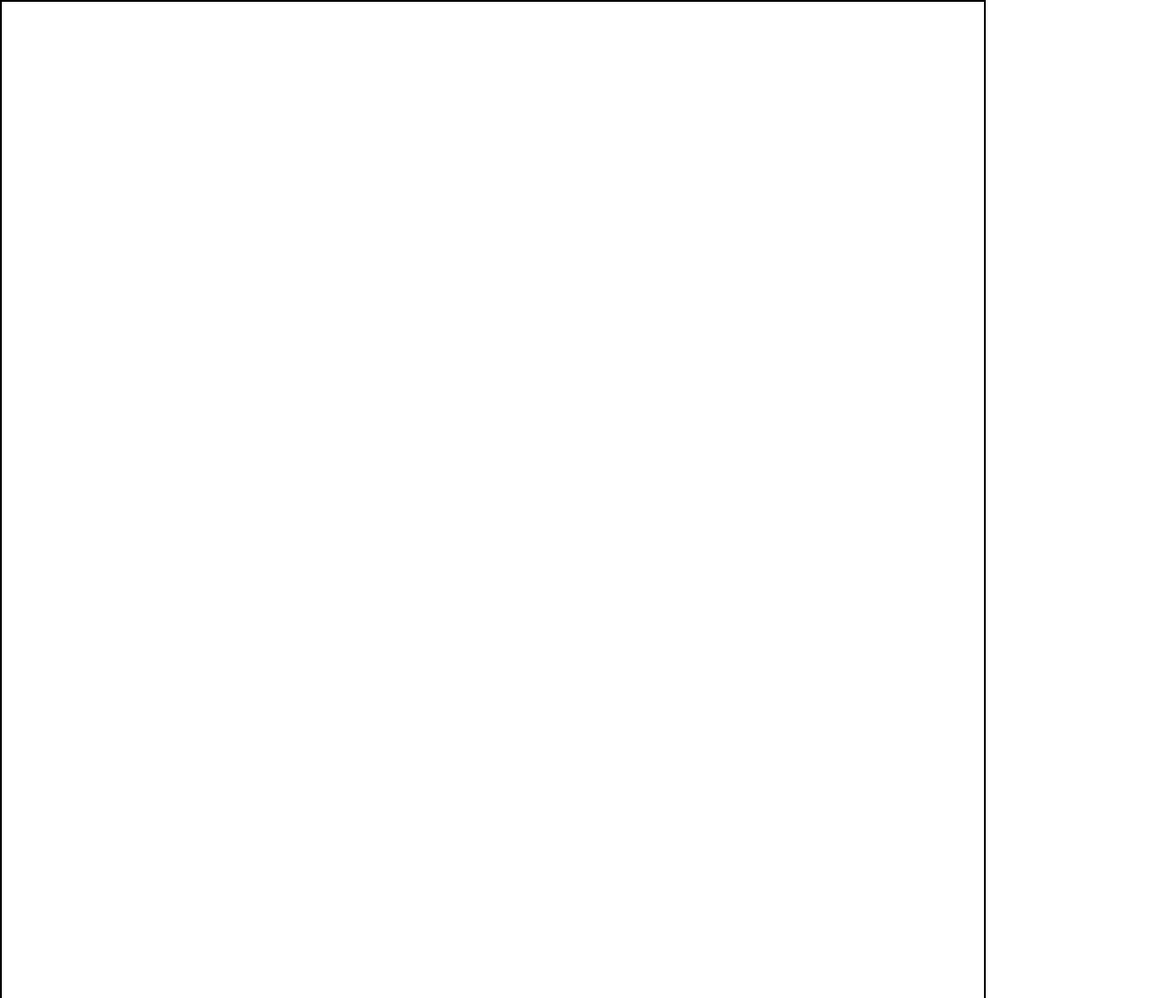
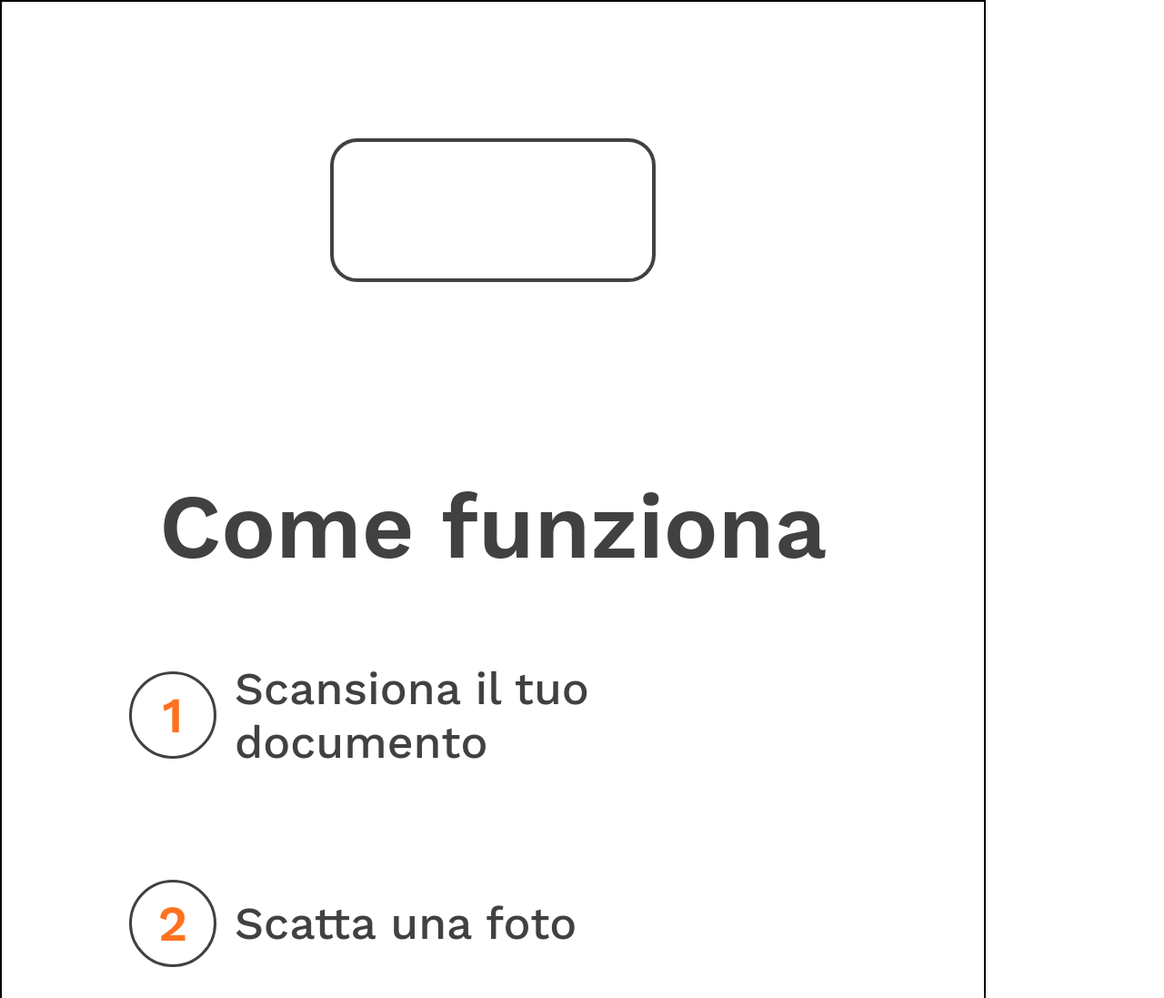
Before and after one commit to LorenzoArcidiacono/demo_uptek, a plain HTML site: page app/index.html in a window 1280 px wide. Shown: the top 1097 px of the page at 91% size. Drawn offline with nearby package versions, Linux system fonts and the light colour scheme.

Commit message:
first release page 2

```diff
--- a/app/index.html
+++ b/app/index.html
@@ -14,7 +14,7 @@
 
 <body>
     <div class="index-layout">
-        <div class="page-1  hidden">
+        <div class="page-1 hidden">
             <h1>Benvenuto!</h1>
             <p>Seleziona la lingua e procedi per iniziare il check in</p>
 
@@ -36,7 +36,23 @@
             <button class="large-circle-button"><span class="material-symbols-outlined">chevron_right</span></button>
         </div>
         <div class="page-2">
-
+            <div class="logo"></div>
+            <h1>Come funziona</h1>
+            <div class="list">
+                <div class="list-element">
+                    <div class="circle-div"><p>1</p></div>
+                    <p class="text">Scansiona il tuo documento</p>
+                </div>
+                <div class="list-element">
+                    <div class="circle-div"><p>2</p></div>
+                    <p class="text">Scatta una foto</p>
+                </div>
+                <div class="list-element">
+                    <div class="circle-div"><p>3</p></div>
+                    <p class="text">Stampa il tuo ticket</p>
+                </div>
+            </div>
+            <button class="large-circle-button"><span class="material-symbols-outlined">chevron_right</span></button>
         </div>
     </div>
     <script src="../js/index.js"></script>
--- a/style/scss/_components.scss
+++ b/style/scss/_components.scss
@@ -1,4 +1,11 @@
 @use "base" as *;
+
+/* --- BASE ELEMENTS --- */
+
+h1 {
+    margin: 0;
+    padding: 0;
+}
 
 /* --- BUTTONS --- */
 
@@ -12,7 +19,7 @@
     border: 10px solid $orange;
     background-color: transparent;
     display: flex;
-    justify-content:center;
+    justify-content: center;
     align-items: center;
 
     .circle-button {
@@ -30,7 +37,7 @@
     @extend .circle-button;
     @include circle(170px);
 
-    span{
+    span {
         position: relative;
         transform: scale(6);
     }
@@ -186,3 +193,40 @@
         }
     }
 }
+
+/* --- LIST --- */
+.list{
+    width: 800px;
+    display: flex;
+    flex-direction: column;
+    justify-content: center;
+    align-items: center;
+    gap: 40px;
+
+    .list-element{
+        width: 100%;
+        display: flex;
+        justify-content: flex-start;
+        align-items: center;
+        gap: 20px;
+
+        .circle-div{
+            @include circle(90px);
+            border: 3px solid $dark-gray;
+            display: flex;
+            justify-content: center;
+            align-items: center;
+
+            p{
+                color: $orange;
+                @include font-dimension(600,55px);
+                padding:0;
+                margin: 0;
+            }
+        }
+
+        .text{
+            @include font-dimension(500,50px)
+        }
+    }
+}
--- a/style/scss/_layout.scss
+++ b/style/scss/_layout.scss
@@ -10,28 +10,27 @@ body{
 
 }
 
-.base-layout{
+.flex-layout{
     width: 1080px;
     height: 1920px;
     background-size: cover;
     background-repeat:no-repeat;
     border: 2px solid black;
-}
-
-.page-1{
-    @extend .base-layout;
-    background-image: url('../assets/page-1-bkg.svg');
-    text-align: center;
     display: flex;
     flex-direction: column;
     align-items: center;
     justify-content: flex-start;
     row-gap: 40px;
     padding: 150px 0;
+}
+
+.page-1{
+    @extend .flex-layout;
+    background-image: url('../assets/page-1-bkg.svg');
+    text-align: center;
 
     h1{
-        margin: 0;
-        padding: 0;
+
         @include xlarge-font();
         line-height: 140px;
     }
@@ -48,10 +47,29 @@ body{
 }
 
 .page-2{
-    @extend .base-layout;
+    @extend .flex-layout;
     background-image: url('../assets/page-2-bkg.svg');
     background-size: contain;
     background-position: bottom;
+    color: $dark-gray;
+
+    .logo{
+        width: 350px;
+        height: 150px;
+        border: 4px solid $dark-gray;
+        border-radius: 30px;
+        margin-bottom: 170px;
+    }
+
+    h1{
+        @include large-font();
+        line-height: 117px;
+    }
+
+    button{
+        position: fixed;
+        top: 1380px;
+    }
 }
 
 .container{
```
Also changed, not shown: assets/card-blue-bkg.svg (added), assets/card-orange-bkg.svg (added), assets/page-2-bkg.svg (added), style/main.css, 1 other file.
